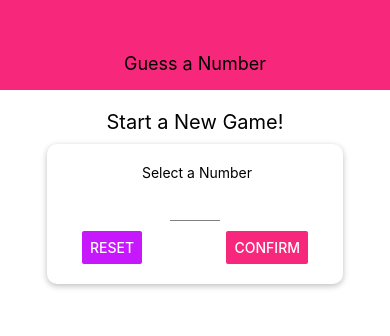
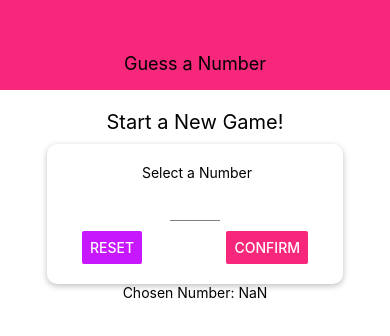
Before and after one commit to hunter-graves/reactnativeparttwo, a React Native app: screen / in a window 390 px wide. Both pictures are taken after a click on the button "CONFIRM". Shown: the top 336 px of the page. Built offline with nearby package versions, Linux system fonts and the light colour scheme.

Commit message:
show the number that was input, as feedback, after hitting confirm

```diff
--- a/screens/StartGameScreen.js
+++ b/screens/StartGameScreen.js
@@ -29,6 +29,13 @@ const StartGameScreen = props => {
         setEnteredValue('');
     };
 
+    let confirmedOutput;
+
+    if(confirmed) {
+        confirmedOutput = <Text> Chosen Number: {selectedNumber} </Text>;
+    }
+
+
     return(
         <TouchableWithoutFeedback onPress={() => {
             Keyboard.dismiss();
@@ -51,9 +58,10 @@ const StartGameScreen = props => {
                 onPress={resetInputHandler}
                 color={Colors.accent} />
 
-                <Button title="Confirm" onPress={() => {}} color={Colors.primary}/>
+                <Button title="Confirm" onPress={confirmInputHandler} color={Colors.primary}/>
                 </View>
             </Card>
+            {confirmedOutput}
         </View>
         </TouchableWithoutFeedback>
 
```
